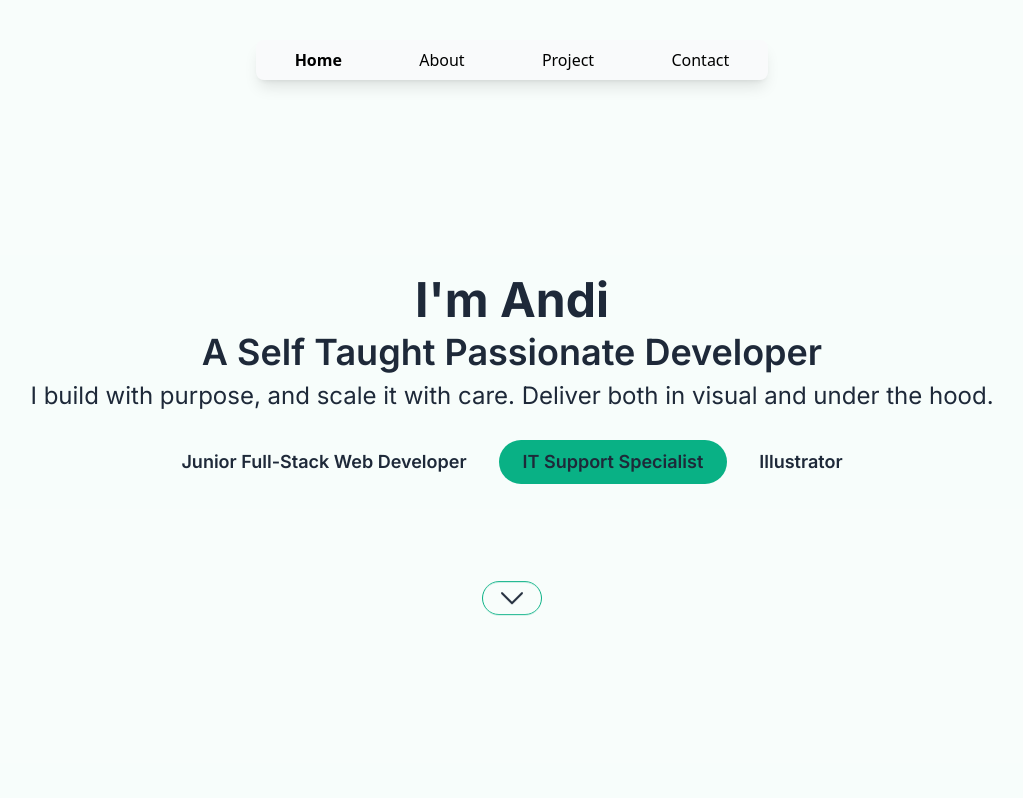
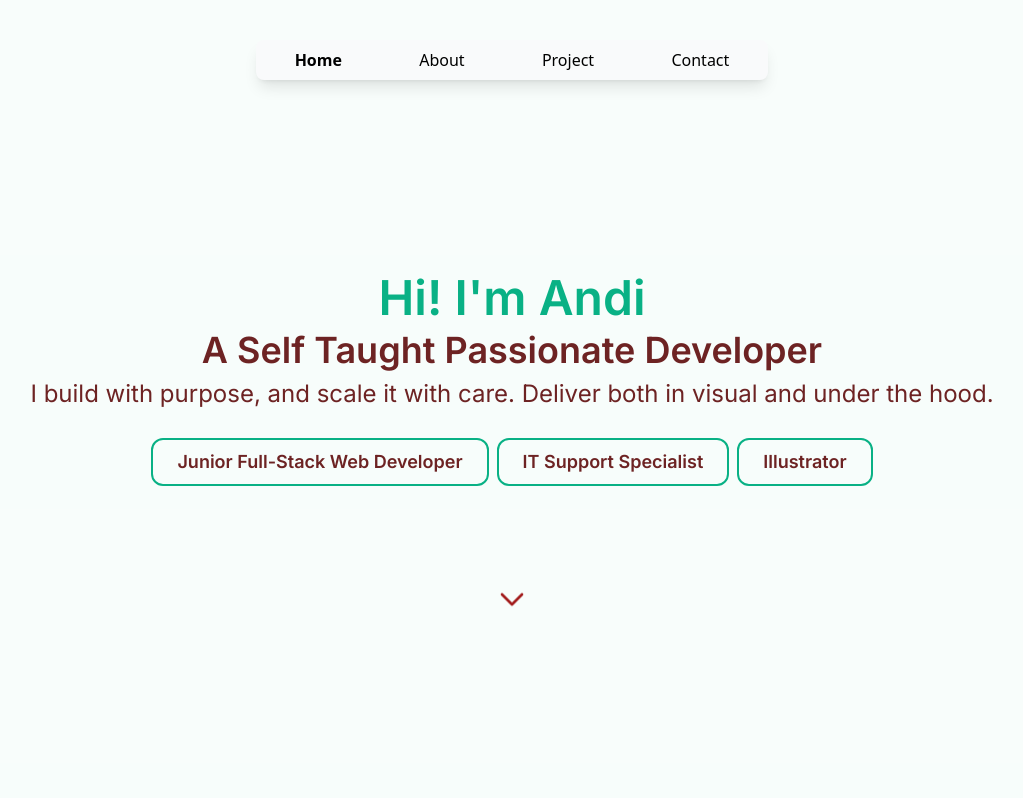
Before and after one commit to andi-ramadhan/andiramadhan.github.io, a React (Vite) app: page / in a window 1280 px wide. Shown: the top 798 px of the page, without its empty margins (128-1151 px from the left). Built offline with nearby package versions, Linux system fonts and the light colour scheme; a web font is replaced by a local one.

Commit message:
Redesign

```diff
--- a/src/pages/Home/components/Dashboard.jsx
+++ b/src/pages/Home/components/Dashboard.jsx
@@ -10,21 +10,22 @@ const Dashboard = () => {
 
   return (
     <section id="home" className="flex flex-col justify-center text-gray-800 items-center -translate-y-5 min-h-screen w-full">
+
       <div className="flex flex-col justify-center items-center gap-5 w-[80%]">
         <div className="flex flex-col gap-2">
           <motion.h1
             initial= {{ opacity: 0, scale: 0.95 }}
             animate= {{ opacity: 1, scale: 1 }}
             transition={{ duration: 0.4, delay: 0.3 }}
-            className="md:text-center text-4xl md:text-5xl font-bold"
+            className="md:text-center text-4xl md:text-5xl text-my-cyan font-semibold"
           >
-            I'm Andi
+            Hi! I'm Andi
           </motion.h1>
           <motion.h2
             initial= {{ opacity: 0, scale: 0.95 }}
             animate= {{ opacity: 1, scale: 1 }}
             transition={{ duration: 0.4, delay: 0.5 }}
-            className="md:text-center text-3xl md:text-4xl font-semibold"
+            className="md:text-center text-3xl md:text-4xl text-my-maroon font-semibold"
           >
             A Self Taught Passionate Developer
           </motion.h2>
@@ -32,7 +33,7 @@ const Dashboard = () => {
             initial= {{ opacity: 0, scale: 0.95 }}
             animate= {{ opacity: 1, scale: 1 }}
             transition={{ duration: 0.4, delay: 0.6 }}
-            className="text-lg md:text-2xl md:text-center"
+            className="text-lg md:text-2xl md:text-center text-my-maroon"
           >
             I build with purpose, and scale it with care.
             Deliver both in visual and under the hood.
@@ -41,31 +42,31 @@ const Dashboard = () => {
         <motion.div
           initial= {{ opacity: 0, y: 20 }}
           animate= {{ opacity: 1, y: 0 }}
-          transition={{ duration: 0.3, delay: 0.9}}
+          transition={{ duration: 0.3, delay: 0.8}}
           className="flex flex-col gap-4 pt-2"
         >
-          <p className="flex flex-wrap gap-2 justify-center font-semibold text-sm md:text-lg">
+          <p className="flex flex-wrap gap-2 font-semibold text-sm md:text-lg">
             <motion.span
               initial= {{ opacity: 0, y: 20 }}
               animate= {{ opacity: 1, y: 0 }}
-              transition={{ duration: 0.3, delay: 1}}
-              className="bg-my-dark text-my-yellow px-6 py-2 rounded-full"
+              transition={{ duration: 0.3, delay: 0.9}}
+              className="border-my-cyan border-2 text-my-maroon px-6 py-2 rounded-xl"
             >
               Junior Full-Stack Web Developer
             </motion.span>
             <motion.span
               initial= {{ opacity: 0, y: 20 }}
               animate= {{ opacity: 1, y: 0 }}
-              transition={{ duration: 0.3, delay: 1.1}}
-              className="bg-my-cyan text-my-dark px-6 py-2 rounded-full"
+              transition={{ duration: 0.3, delay: 1}}
+              className="border-my-cyan border-2 text-my-maroon px-6 py-2 rounded-xl"
             >
               IT Support Specialist
             </motion.span>
             <motion.span
               initial= {{ opacity: 0, y: 20 }}
               animate= {{ opacity: 1, y: 0 }}
-              transition={{ duration: 0.3, delay: 1.2}}
-              className="bg-my-yellow text-my-dark px-6 py-2 rounded-full"
+              transition={{ duration: 0.3, delay: 1.1}}
+              className="border-my-cyan border-2 text-my-maroon px-6 py-2 rounded-xl"
             >
               Illustrator
             </motion.span>
@@ -75,11 +76,11 @@ const Dashboard = () => {
       <motion.button
         initial= {{ opacity: 0, y: 20 }}
         animate= {{ opacity: 1, y: 0 }}
-        transition={{ duration: 0.3, delay: 1.4}}
-        className="absolute bottom-[15%] md:bottom-[20%] animate-bounce border border-my-cyan rounded-full w-10 md:w-15 flex items-center justify-center"
+        transition={{ duration: 0.3, delay: 1.3}}
+        className="absolute bottom-[10%] md:bottom-[20%] animate-bounce flex items-center justify-center"
         onClick={() => handleScroll('about')}
       >
-        <svg xmlns="http://www.w3.org/2000/svg" fill="none" viewBox="0 0 24 24" strokeWidth={1.5} stroke="currentColor" className="size-6 md:size-8">
+        <svg xmlns="http://www.w3.org/2000/svg" fill="none" viewBox="0 0 24 24" strokeWidth={2} stroke="currentColor" className="size-6 md:size-8 text-my-maroon-blood">
           <path strokeLinecap="round" strokeLinejoin="round" d="m19.5 8.25-7.5 7.5-7.5-7.5" />
         </svg>
       </motion.button>
```
